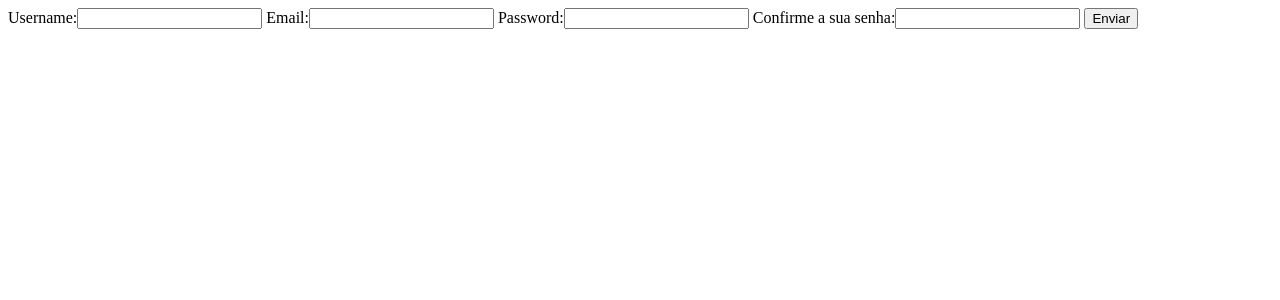
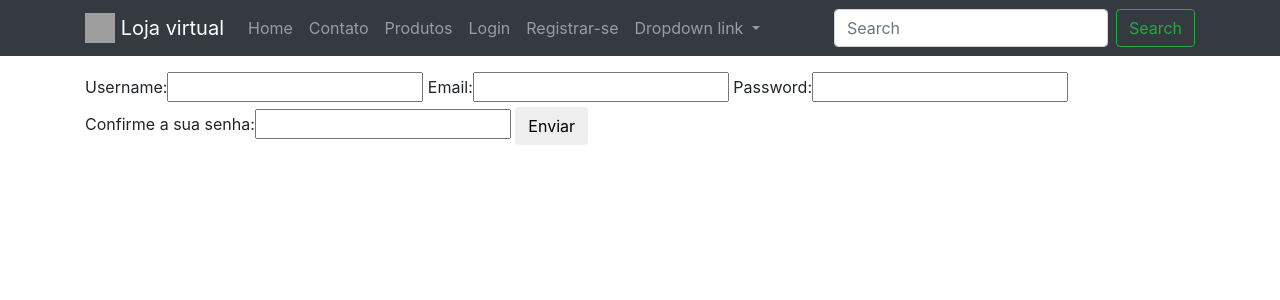
Before and after one commit to ValteirLuciano/ecommerce, a Django app: page /register/ in a window 1280 px wide. Shown: the top 300 px of the page. Run offline with Django 3.2, Linux system fonts and the light colour scheme; some libraries are stand-ins or nearby versions; grey boxes are pictures that could not be loaded.

Commit message:
Integração do bootstrap com o projeto

```diff
--- a/core/templates/auth/login.html
+++ b/core/templates/auth/login.html
@@ -1,5 +1,8 @@
+{% extends "base.html" %}
+{% block content %}
 <form method='POST'>
     {% csrf_token %}
     {{ form }}
     <button type='submit' class='btn btn-default'>Enviar</button>
 </form>
+{% endblock %}
--- a/core/templates/auth/register.html
+++ b/core/templates/auth/register.html
@@ -1,5 +1,8 @@
+{% extends "base.html" %}
+{% block content %}
 <form method='POST'>
     {% csrf_token %}
     {{ form }}
     <button type='submit' class='btn btn-default'>Enviar</button>
 </form>
+{%endblock%}
--- a/core/templates/base.html
+++ b/core/templates/base.html
@@ -7,14 +7,17 @@
         <meta charset="utf-8">
         <meta name="viewport" content="width=device-width, initial-scale=1, shrink-to-fit=no">
 
-         <title>Base Template</title>
+        <title>Base Template</title>
         {% include 'base/css.html' %}
-        {% block base_head %}   {% endblock %}
+        {% block base_head %} {% endblock %}
 
     </head>
+
     <body>
     {% include 'base/navbar.html' with nome_da_marca='Loja virtual' %}
-    {% block content %}   {% endblock %}
+    <div class="container">
+        {% block content %} {% endblock %}
+    </div>
 
     {% include 'base/js.html' %}
     </body>
--- a/core/templates/base/navbar.html
+++ b/core/templates/base/navbar.html
@@ -5,9 +5,17 @@
 {% url 'logout' as logout_url %}
 {% url 'register' as register_url %}
 
-<nav class="navbar navbar-expand-lg navbar-light bg-light">
-  <a class="navbar-brand" href="{{ home_url }}">{% if nome_da_marca %} {{ nome_da_marca }} {% else %} C&oacute;digo Fluente eCommerce {% endif %}</a>
-  <button class="navbar-toggler" type="button" data-toggle="collapse" data-target="#navbarNav" aria-controls="navbarNav" aria-expanded="false" aria-label="Toggle navigation">
+<nav class="navbar navbar-expand-lg navbar-dark bg-dark mb-3">
+    <div class='container'>
+        <a class="navbar-brand" href="{{ home_url }}">
+            <img src="https://getbootstrap.com/docs/4.0/assets/brand/bootstrap-solid.svg" width="30" height="30"
+                 class="d-inline-block align-top" alt="">
+
+            {% if nome_da_marca %} {{ nome_da_marca }} {% else %} C&oacute;digo
+            Fluente eCommerce {% endif %}
+        </a>
+        <button class="navbar-toggler" type="button" data-toggle="collapse" data-target="#navbarNav"
+                aria-controls="navbarNav" aria-expanded="false" aria-label="Toggle navigation">
             <span class="navbar-toggler-icon"></span>
         </button>
         <div class="collapse navbar-collapse" id="navbarNav">
@@ -33,10 +41,22 @@
                     <a class="nav-link" href="{{ register_url }}">Registrar-se</a>
                 </li>
                 {% endif %}
+                <li class="nav-item dropdown">
+                    <a class="nav-link dropdown-toggle" href="#" id="navbarDropdownMenuLink" data-toggle="dropdown"
+                       aria-haspopup="true" aria-expanded="false">
+                        Dropdown link
+                    </a>
+                    <div class="dropdown-menu" aria-labelledby="navbarDropdownMenuLink">
+                        <a class="dropdown-item" href="#">Action</a>
+                        <a class="dropdown-item" href="#">Another action</a>
+                        <a class="dropdown-item" href="#">Something else here</a>
+                    </div>
+                </li>
             </ul>
             <form class="form-inline my-2 my-lg-0">
                 <input class="form-control mr-sm-2" type="search" placeholder="Search" aria-label="Search">
                 <button class="btn btn-outline-success my-2 my-sm-0" type="submit">Search</button>
             </form>
         </div>
+    </div>
 </nav>
--- a/core/templates/bootstrap/example.html
+++ b/core/templates/bootstrap/example.html
@@ -17,7 +17,8 @@
 
         <div class="container">
                 <a class="navbar-brand" href="#">
-                    <img src="https://getbootstrap.com/docs/4.0/assets/brand/bootstrap-solid.svg" width="30" height="30" class="d-inline-block align-top" alt="">
+                    <img src="https://getbootstrap.com/docs/4.0/assets/brand/bootstrap-solid.svg" width="30" height="30"
+                         class="d-inline-block align-top" alt="">
                     Bootstrap
                 </a>
 
--- a/core/templates/home_page.html
+++ b/core/templates/home_page.html
@@ -14,10 +14,9 @@
     <h1>{{ content }}</h1>
 </div>
 
-        <div class='container'>
 <div class='row'>
     <div class='col'>
-                    <img src="{% static 'img/ecommerce2.jpg' %}" class='img-fluid' />
+        <img src="{% static 'img/ecommerce2.jpg' %}" class='img-fluid'/>
         <p>{{ content }}</p>
     </div>
 </div>
@@ -30,5 +29,4 @@
     </div>
 </div>
 {% endif %}
-        </div>
 {% endblock %}
--- a/products/templates/products/detail.html
+++ b/products/templates/products/detail.html
@@ -1,7 +1,6 @@
 {% extends 'base.html' %}
 
 {% block content %}
-    <div class='container'>
 <div class='row'>
     <div class='col'>
         <h1>{{ object.title }}</h1>
@@ -13,5 +12,4 @@
         {% endif %}
     </div>
 </div>
-    </div>
 {% endblock %}
```
Also changed, not shown: products/templates/products/list.html (+5 -3 lines). Lines whose indentation alone changed are shown as unchanged.
